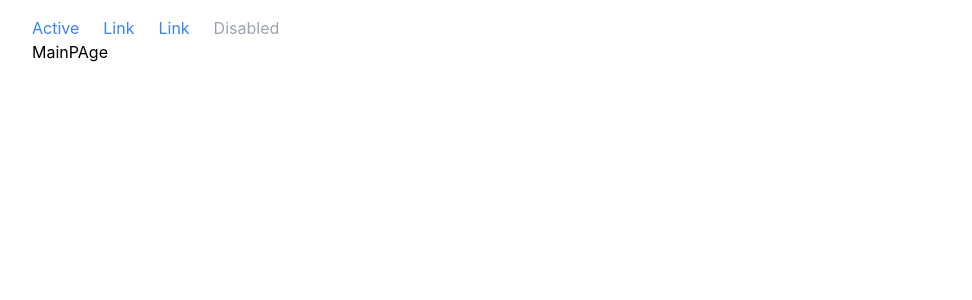
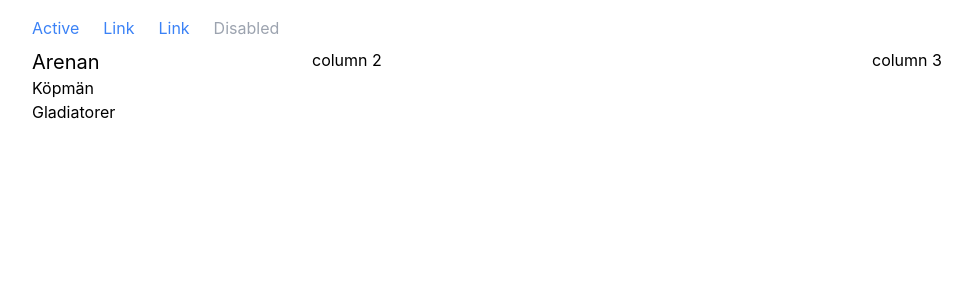
Before and after one commit to malmz90/arenan-frontend, a React (Create React App) app: page /main in a window 1280 px wide. Shown: the top 300 px of the page, without its empty margins (48-1020 px from the left). Built offline with nearby package versions, Linux system fonts and the light colour scheme.

Commit message:
flexbox testing ideas

```diff
--- a/src/components/Header.js
+++ b/src/components/Header.js
@@ -16,7 +16,7 @@ const Header = () => {
   }
 
   return (
-    <ul class="flex flex-row justify-between">
+    <ul class="flex flex-row justify-between mb-2">
       <div className="flex flex-row">
         <li class="mr-6">
           <a class="text-blue-500 hover:text-blue-800" href="#">
--- a/src/pages/MainPage.js
+++ b/src/pages/MainPage.js
@@ -4,6 +4,16 @@ const MainPage = () => {
   const gladiator = useSelector((state) => state.gladiator.gladiator)
   console.log('main', gladiator)
 
-  return <div>MainPAge</div>
+  return (
+    <div className="flex flex-row">
+      <div className="w-1/4 flex flex-col">
+        <h1 className="text-xl">Arenan</h1>
+        <a>Köpmän</a>
+        <a>Gladiatorer</a>
+      </div>
+      <div className="w-2/4">column 2</div>
+      <div className="w-1/4">column 3</div>
+    </div>
+  )
 }
 export default MainPage
```
